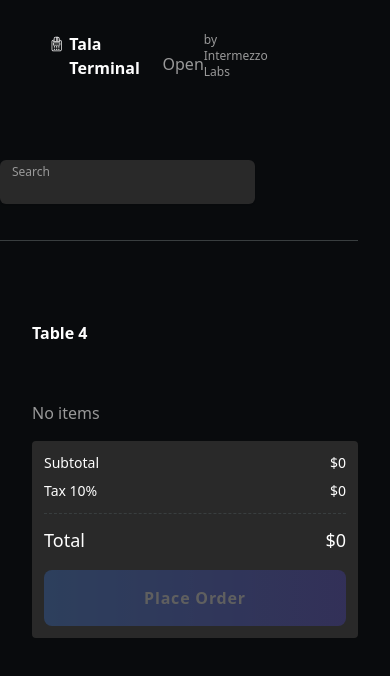
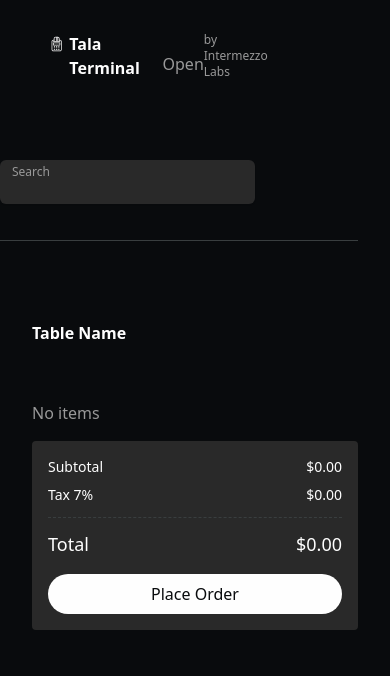
Before and after one commit to Intermezzo-Labs/Tala-Terminal, a Vue app: page /menu in a window 390 px wide. Shown: the top 676 px of the page. Built offline with nearby package versions, Linux system fonts and the light colour scheme.

Commit message:
added preview values

```diff
--- a/src/renderer/src/views/ViewMenu.vue
+++ b/src/renderer/src/views/ViewMenu.vue
@@ -21,32 +21,56 @@
         </div>
         <hr class="my-4 border-1 border-focus-state" />
         <div class="grid grid-cols-2 lg:grid-cols-4 gap-2">
-          <div
+          <button
             v-for="item in items"
             :key="item.id"
             type="button"
-            class="bg-hover-state rounded flex flex-col justify-between text-left p-4 gap-2 h-36"
-            @click="handleItemSelected(item.id)"
+            class="rounded flex flex-col justify-between text-left p-4 pl-3 gap-2 h-36 border-l-4"
+            :class="
+              isItemSelected(item.id)
+                ? 'bg-teal-100 text-hover-state border-transparent'
+                : 'bg-hover-state border-teal-100'
+            "
+            @click="handleQuantityUpdate(item.id, 1)"
           >
             <p class="text-xs">Orders → Kitchen</p>
             <div class="flex-1">
-              <h5 class="text-sm text-highlight">{{ item.name }}</h5>
+              <h5
+                class="text-sm font-medium"
+                :class="{ 'text-highlight': !isItemSelected(item.id) }"
+              >
+                {{ item.name }}
+              </h5>
               <p class="text-xs">${{ item.price }}</p>
             </div>
             <div class="flex justify-between gap-2 self-end">
               <div class="inline-flex items-center">
-                <button type="button" class="quantity-btn">-</button>
-                <span class="inline-block w-8 text-center">{{ 0 }}</span>
-                <button type="button" class="quantity-btn">+</button>
+                <button
+                  type="button"
+                  class="quantity-btn"
+                  @click.stop="handleQuantityUpdate(item.id, -1)"
+                >
+                  -
+                </button>
+                <span class="inline-block w-8 text-center font-medium">{{
+                  selectedItems[item.id] ?? 0
+                }}</span>
+                <button
+                  type="button"
+                  class="quantity-btn"
+                  @click.stop="handleQuantityUpdate(item.id, 1)"
+                >
+                  +
+                </button>
               </div>
             </div>
-          </div>
+          </button>
         </div>
       </AppPanel>
     </div>
     <div class="md:col-span-4 h-full overflow-hidden">
       <AppPanel
-        title="Table 4"
+        title="Table Name"
         class="h-full space-y-4 md:space-y-0 md:flex flex-col justify-between"
       >
         <template #actions>
@@ -58,8 +82,12 @@
             <div
               v-for="(quantity, id) in selectedItems"
               :key="id"
-              class="rounded p-3 flex text-sm bg-hover-state text-highlight"
+              class="rounded p-3 flex text-sm bg-hover-state text-highlight gap-2 items-center"
             >
+              <span
+                class="bg-highlight text-base-bg inline-block h-4 w-4 text-center rounded-full text-xs font-medium"
+                >{{ getSelectedItemIndexById(id as string) }}</span
+              >
               <h4 class="flex-1">
                 {{ getInventoryItemById(id as string)?.name }}
                 <span class="text-base-text">x{{ quantity }}</span>
@@ -71,22 +99,30 @@
           <span v-else>No items</span>
         </div>
         <div
-          class="space-y-4 md:space-y-8 transition-all delay-200 ease-in bg-hover-state text-highlight p-3 rounded"
+          class="space-y-4 md:space-y-8 transition-all delay-200 ease-in bg-hover-state text-highlight p-4 rounded"
           :class="hasSelectedItems ? 'opacity-100' : 'md:opacity-0'"
         >
           <div>
             <dl class="grid grid-cols-2 text-sm gap-y-2">
               <dt><h3>Subtotal</h3></dt>
-              <dd class="text-right">$0</dd>
-              <dt><span class="text-sm font-normal">Tax 10%</span></dt>
-              <dd class="text-right">$0</dd>
+              <dd class="text-right">{{ formatCurrency(preview.subtotal) }}</dd>
+              <dt>
+                <span class="text-sm font-normal">Tax {{ taxRate }}%</span>
+              </dt>
+              <dd class="text-right">{{ formatCurrency(preview.tax) }}</dd>
               <hr class="col-span-2 my-1 border-focus-state border-dashed" />
               <dt class="text-lg"><h3>Total</h3></dt>
-              <dd class="text-right text-lg">$0</dd>
+              <dd class="text-right text-lg">{{ formatCurrency(preview.total) }}</dd>
             </dl>
           </div>
           <div :class="hasSelectedItems ? 'fixed inset-4 top-auto sm:static' : ''">
-            <button type="button" class="btn" disabled>Place Order</button>
+            <button
+              type="button"
+              class="bg-highlight py-2 block w-full text-center rounded-full text-base-bg font-medium"
+              disabled
+            >
+              Place Order
+            </button>
           </div>
         </div>
       </AppPanel>
@@ -102,16 +138,23 @@ import InputField from 'components/InputField.vue'
 
 const loading = ref(false)
 
+const taxRate = ref(0)
 const items = ref<InventoryItem[]>([])
 const selectedItems = reactive<{ [id: InventoryItem['id']]: number }>({})
 const hasSelectedItems = computed(() => Object.keys(selectedItems).length)
+function isItemSelected(id: InventoryItem['id']): boolean {
+  return Object.keys(selectedItems).includes(id)
+}
+function getSelectedItemIndexById(id: InventoryItem['id']): number {
+  return Object.keys(selectedItems).findIndex((selectedId) => selectedId === id) + 1
+}
 
 const categories = ref<InventoryCategory[]>([])
-// const selectedCategoryId = ref<InventoryCategory['id']>()
 
 onMounted(async () => {
   try {
     loading.value = true
+    taxRate.value = 7
     items.value = await window.api.inventory.getInventoryItems()
     categories.value = await window.api.inventory.getInventoryCategories()
   } catch (error) {
@@ -121,13 +164,6 @@ onMounted(async () => {
   }
 })
 
-const handleItemSelected = (id: InventoryItem['id']): void => {
-  if (!selectedItems[id]) {
-    selectedItems[id] = 0
-  }
-  selectedItems[id]++
-}
-
 function handleOrderReset(): void {
   Object.keys(selectedItems).forEach((id) => delete selectedItems[id])
 }
@@ -136,14 +172,37 @@ function getInventoryItemById(id: string): InventoryItem | undefined {
   return items.value.find((item) => item.id === id)
 }
 
-// function handleQuantityUpdate(id: InventoryItem['id'], quantity: 1 | -1): void {
-//   if (selectedItems[id]) {
-//     selectedItems[id] += quantity
-//   }
-//   if (selectedItems[id] <= 0) {
-//     delete selectedItems[id]
-//   }
-// }
+function handleQuantityUpdate(id: InventoryItem['id'], quantity: 1 | -1): void {
+  if (!selectedItems[id]) {
+    selectedItems[id] = 0
+  }
+  quantity > 0 ? selectedItems[id]++ : selectedItems[id]--
+  if (selectedItems[id] <= 0) {
+    delete selectedItems[id]
+  }
+}
+
+function formatCurrency(value: number, currency = 'USD'): string {
+  const formatter = new Intl.NumberFormat('en-US', {
+    currency,
+    style: 'currency',
+    minimumFractionDigits: 2
+  })
+  return formatter.format(value)
+}
+
+const preview = computed(() => {
+  const subtotal = Object.entries(selectedItems).reduce((res, [id, quantity]) => {
+    res += (getInventoryItemById(id)?.price ?? 0) * quantity
+    return res
+  }, 0)
+  const tax = subtotal * (taxRate.value / 100)
+  return {
+    subtotal,
+    tax,
+    total: subtotal + tax
+  }
+})
 </script>
 
 <style scoped>
```
